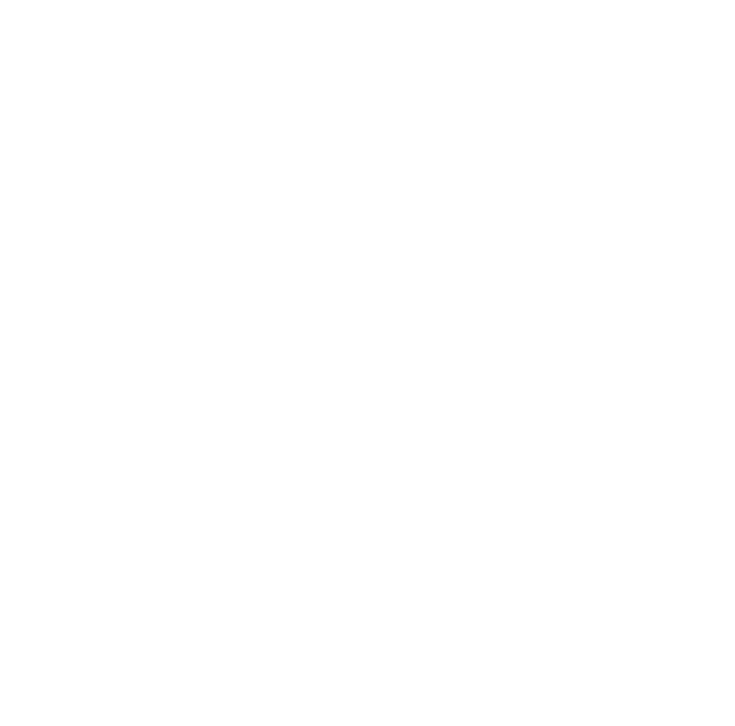
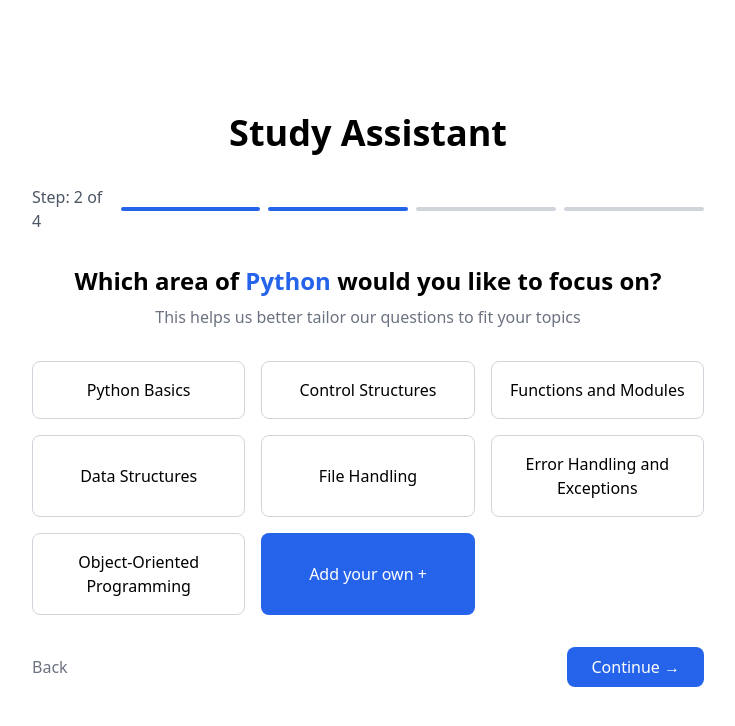
Before and after one commit to Gabb3e/ai_assistant_teacher, a React (Create React App) app in the folder frontend/: page /TopicSelection in a window 1280 px wide. Before the commit this address had no page. Shown: the top 726 px of the page, without its empty margins (272-1007 px from the left). Built offline with nearby package versions, Linux system fonts and the light colour scheme.

Commit message:
Added a topic selection page where the user can choose what topic the users want to be questioned on

```diff
--- a/frontend/src/App.js
+++ b/frontend/src/App.js
@@ -6,6 +6,7 @@
 import Onb3 from './Onb3';
 import Onb4 from './Onb4';
 import Dashboard from './Dashboard';
+import TopicSelection from './TopicSelection';
 
 function App() {
   return (
@@ -16,6 +17,7 @@
         <Route path="/onb2" element={<Onb2 />} />
         <Route path="/onb3" element={<Onb3 />} />
         <Route path="/onb4" element={<Onb4 />} />
+        <Route path="/TopicSelection" element={<TopicSelection />} />
         <Route path="/dashboard" element={<Dashboard />} />
       </Routes>
     </Router>
--- /dev/null
+++ b/frontend/src/TopicSelection.js
@@ -0,0 +1,44 @@
+import React from 'react';
+
+const TopicSelection = () => {
+  return (
+    <div className="flex flex-col items-center justify-center h-screen bg-white">
+      <h1 className="text-4xl font-bold text-black mb-8">Study Assistant</h1>
+      <div className="w-full max-w-2xl mx-auto">
+        <div className="flex items-center justify-between mb-8">
+          <span className="text-gray-600">Step: 2 of 4</span>
+          <div className="flex space-x-2 w-full ml-4">
+            <div className="h-1 bg-blue-600 rounded-full w-1/3"></div>
+            <div className="h-1 bg-blue-600 rounded-full w-1/3"></div>
+            <div className="h-1 bg-gray-300 rounded-full w-1/3"></div>
+            <div className="h-1 bg-gray-300 rounded-full w-1/3"></div>
+          </div>
+        </div>
+        <div className="text-center mb-8">
+          <h2 className="text-2xl font-semibold text-black">
+            Which area of <span className="text-blue-600">Python</span> would you like to focus on?
+          </h2>
+          <p className="text-gray-500 mt-2">
+            This helps us better tailor our questions to fit your topics
+          </p>
+        </div>
+        <div className="grid grid-cols-3 gap-4 mb-8">
+          <button className="border border-gray-300 p-4 rounded-lg text-black">Python Basics</button>
+          <button className="border border-gray-300 p-4 rounded-lg text-black">Control Structures</button>
+          <button className="border border-gray-300 p-4 rounded-lg text-black">Functions and Modules</button>
+          <button className="border border-gray-300 p-4 rounded-lg text-black">Data Structures</button>
+          <button className="border border-gray-300 p-4 rounded-lg text-black">File Handling</button>
+          <button className="border border-gray-300 p-4 rounded-lg text-black">Error Handling and Exceptions</button>
+          <button className="border border-gray-300 p-4 rounded-lg text-black">Object-Oriented Programming</button>
+          <button className="bg-blue-600 text-white p-4 rounded-lg">Add your own +</button>
+        </div>
+        <div className="flex justify-between">
+          <button className="text-gray-500">Back</button>
+          <button className="bg-blue-600 text-white py-2 px-6 rounded-lg">Continue →</button>
+        </div>
+      </div>
+    </div>
+  );
+};
+
+export default TopicSelection;
```
